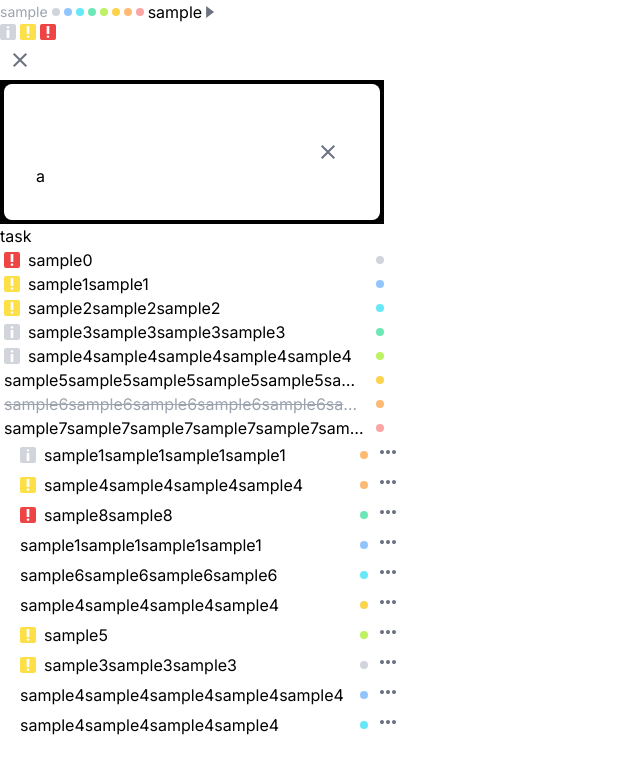
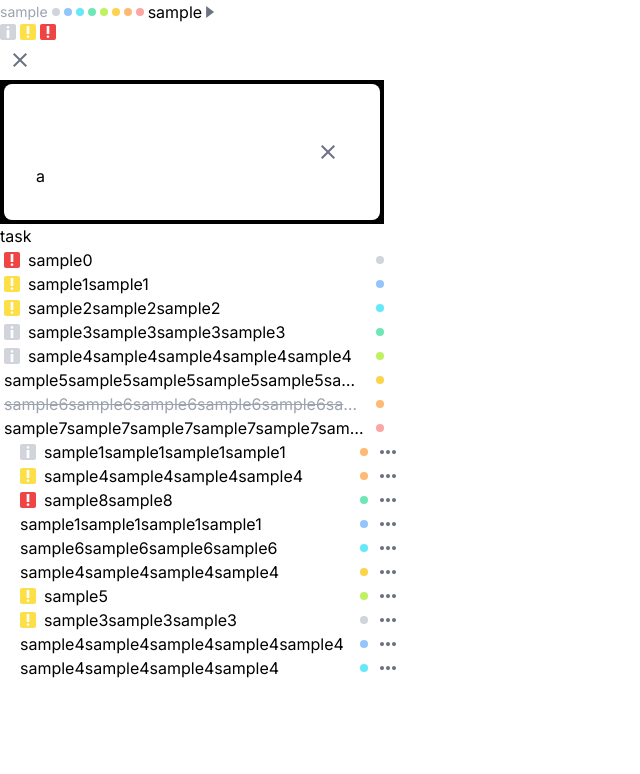
Before and after one commit to asuka1975/tasker, a Next.js app in the folder frontend/: page /cookbook in a window 1280 px wide. Shown: the top 774 px of the page, without its empty margins (0-640 px from the left). Built offline with nearby package versions, Linux system fonts and the light colour scheme.

Commit message:
feat: メニューボタンの配置を調整

```diff
--- a/frontend/src/app/_components/organism/TaskItemContextMenu.tsx
+++ b/frontend/src/app/_components/organism/TaskItemContextMenu.tsx
@@ -17,7 +17,7 @@ export default function TaskItemContextMenu({ id }: Props) {
 
 
     return (
-        <div>
+        <div className="flex items-center w-6 h-full">
             <MenuIconButton className="w-6 h-6" onClick={() => { setMenuOpened(v => !v) }} />
             {
                 menuOpened ?
```
